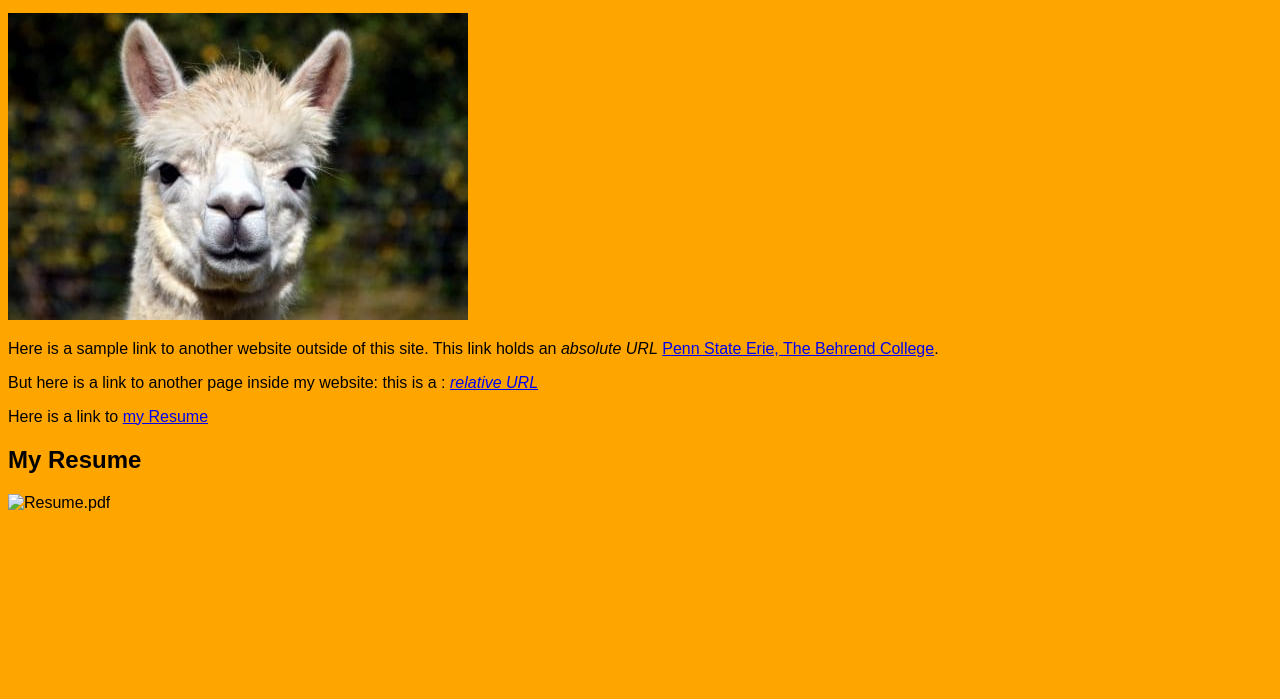
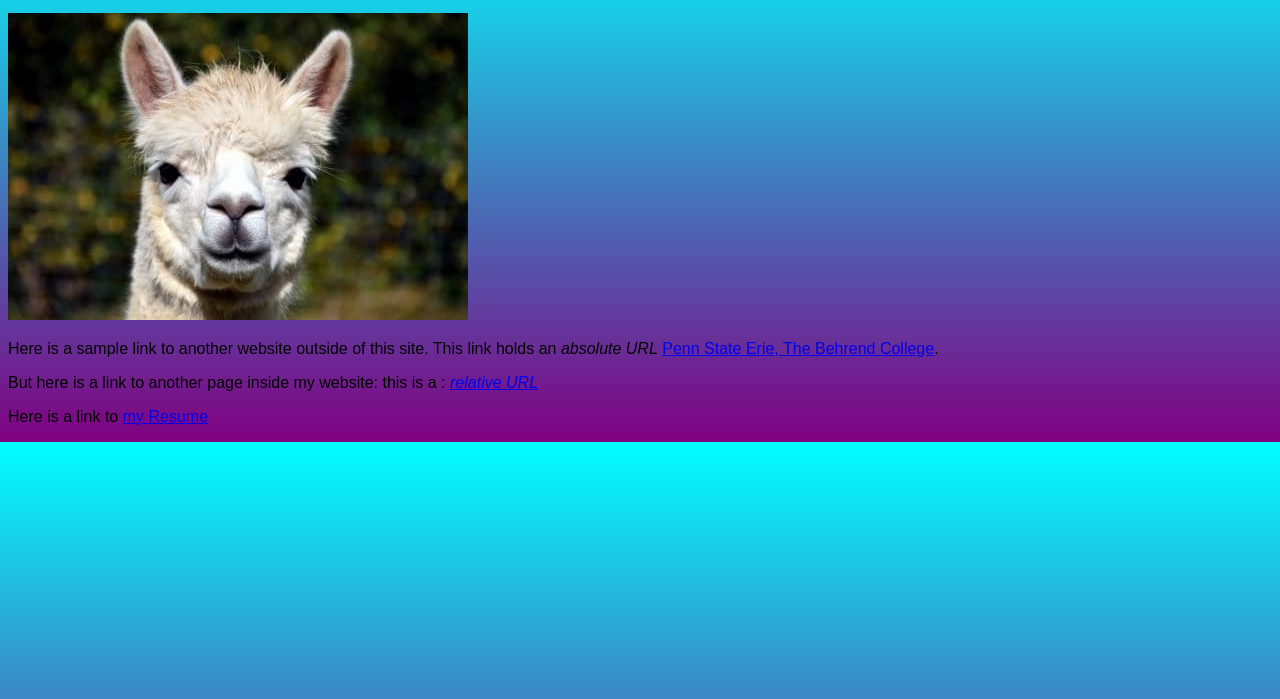
Before and after one commit to nmiano/Web-PogPortfolio, a plain HTML site: page docs/index.html in a window 1280 px wide. Shown: the part 101-800 px from the top of the page. Drawn offline with Linux system fonts and the light colour scheme.

```diff
--- a/docs/index.html
+++ b/docs/index.html
@@ -11,7 +11,6 @@
     -->
     </head>
     <body>
-        <!--ebb: Here is where the code for the visible display of a website appears! -->
         <h1>My Portfolio</h1>
         <p>Welcome to my personal portfolio for DIGIT 100!</p>
         <img src="images/2017-11-10-20-55-30-460x307.jpg" alt="Nathan's Alpaca" />
@@ -23,8 +22,8 @@
         <!--ebb: The <img> element holds information from a separate image file, stored in the images directory inside the website directory.
        The HTML <img> element pulls that image file into the page. You can write styling code with CSS to control relatively how much space it will take up in the browser window.
        -->
+
+
         <p>Here is a link to <a href="resume.html">my Resume</a></p>
-        <h2>My Resume</h2>
-        <img src="../../../../Downloads/Resume.pdf" alt="Resume.pdf" />
     </body>
 </html>
--- a/docs/style.css
+++ b/docs/style.css
@@ -1,9 +1,8 @@
 
 body {
-background-color: Orange /*#ff8000*/;
-/* ebb: Looking for colors and color codes? Try the HTML color picker: https://www.w3schools.com/colors/colors_picker.asp */
 color: Black;
 font-family: arial, helvetica, sans-serif;
+background-image: linear-gradient(cyan, purple);
 }
 
 /* ebb: This is a comment in CSS:
```
Also changed, not shown: docs/resume.html (+1 -1 lines).
